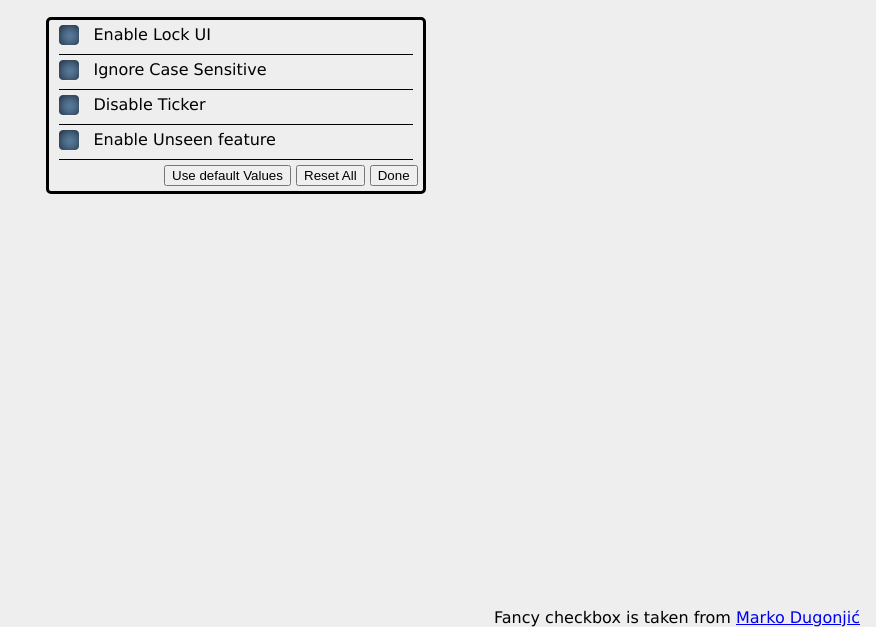
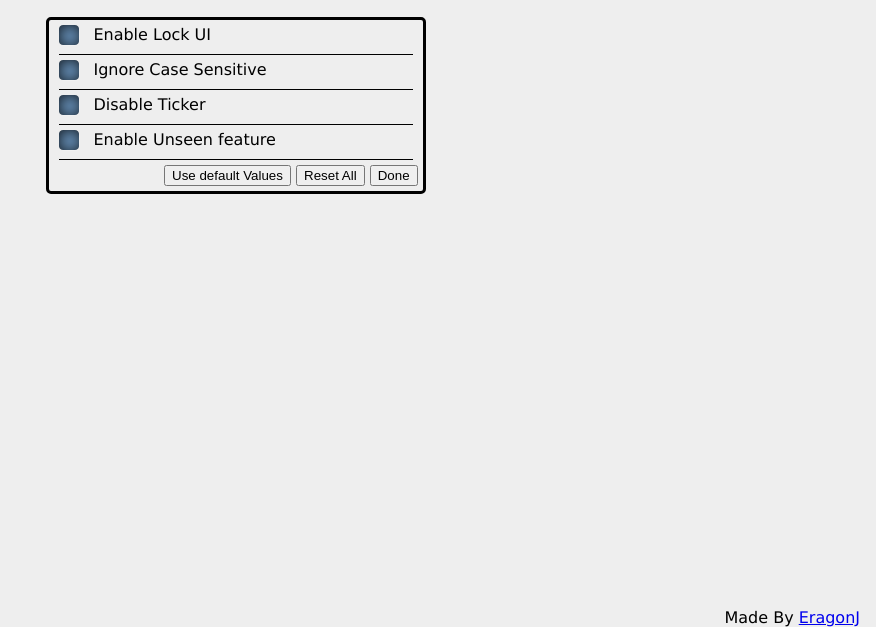
Before and after one commit to EragonJ/Facebook-Blocker, a browser extension: page options.html in a window 1280 px wide. Shown: the part 173-800 px from the top of the page, without its empty margins (404-1280 px from the left). Drawn offline with Linux system fonts and the light colour scheme.

Commit message:
fix tipsy

```diff
--- a/options.html
+++ b/options.html
@@ -13,7 +13,7 @@
     </head>
     <body>
         <div id="header">
-            <a href="http://eragonj.hax4.in/blog/js-facebook-blocker.html" target="_blank" title="Leave Comments to EragonJ" class="tipsy-item"><img src="/public/images/128.png" /></a>
+            <a href="http://eragonj.me/blog/js-facebook-blocker.html" target="_blank" title="Leave Comments to EragonJ" class="tipsy-item"><img src="/public/images/128.png" /></a>
             <p> Facebook Blocker Options List</p>
         </div>
         <div id="wrapper">
@@ -33,7 +33,7 @@
             </form>
         </div>
         <div id="special-thanks">
-            Fancy checkbox is taken from <a href="http://www.maratz.com/blog/archives/2006/06/11/fancy-checkboxes-and-radio-buttons/">Marko Dugonjić</a>
+            Made By <a href="http://eragonj.me" target="_blank">EragonJ</a>
         </div>
     </body>
 </html>
--- a/public/js/fb_options.js
+++ b/public/js/fb_options.js
@@ -24,7 +24,11 @@ $(document).ready(function() {
         closeWindow();
     })
 
-    $('.tipsy-item').tipsy({ gravity : 'w' , html : true });
+    $('.tipsy-item').tipsy({
+        gravity : 'w',
+        html : true,
+        live : true
+    });
 });
 
 function closeWindow() {
```
